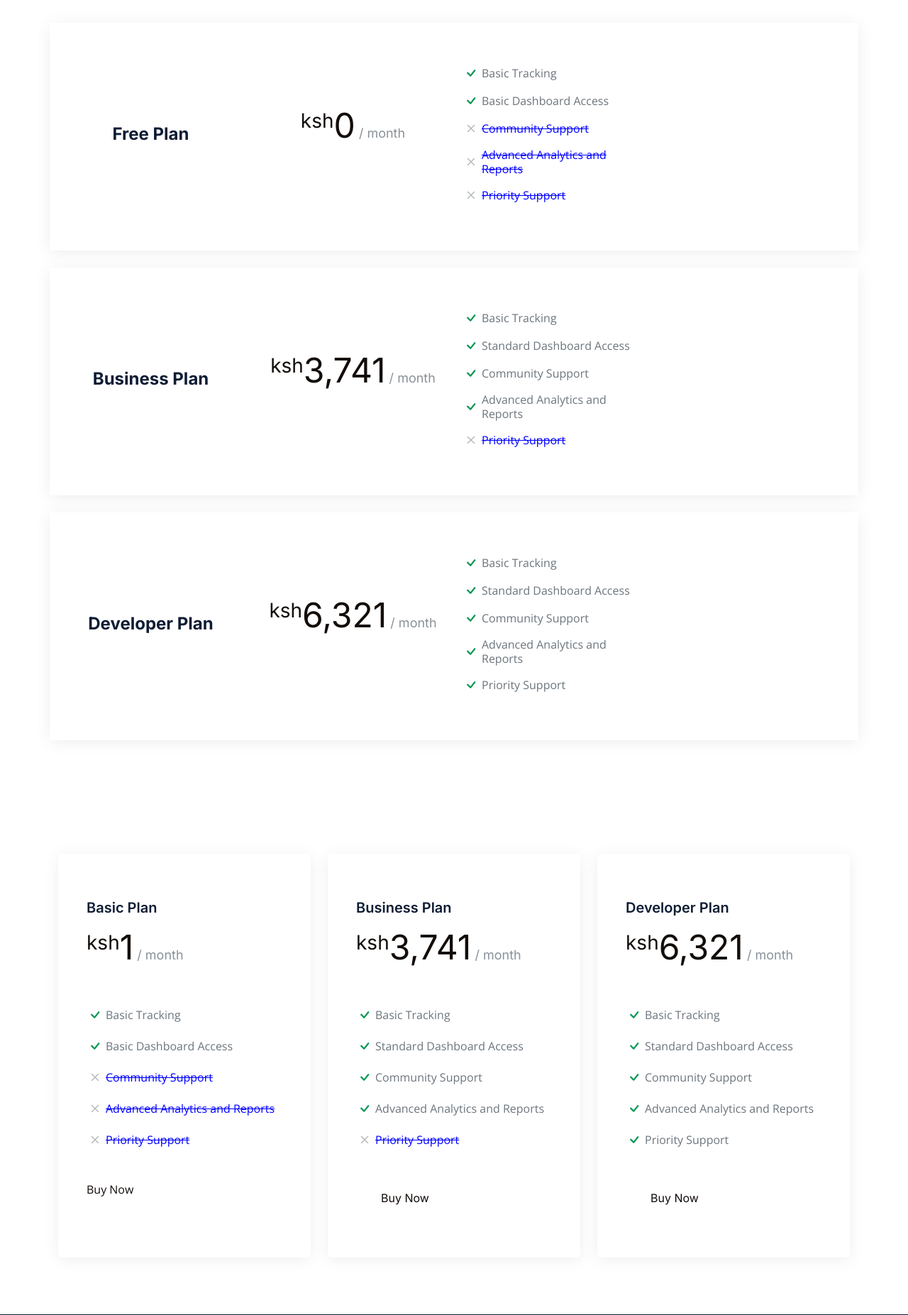
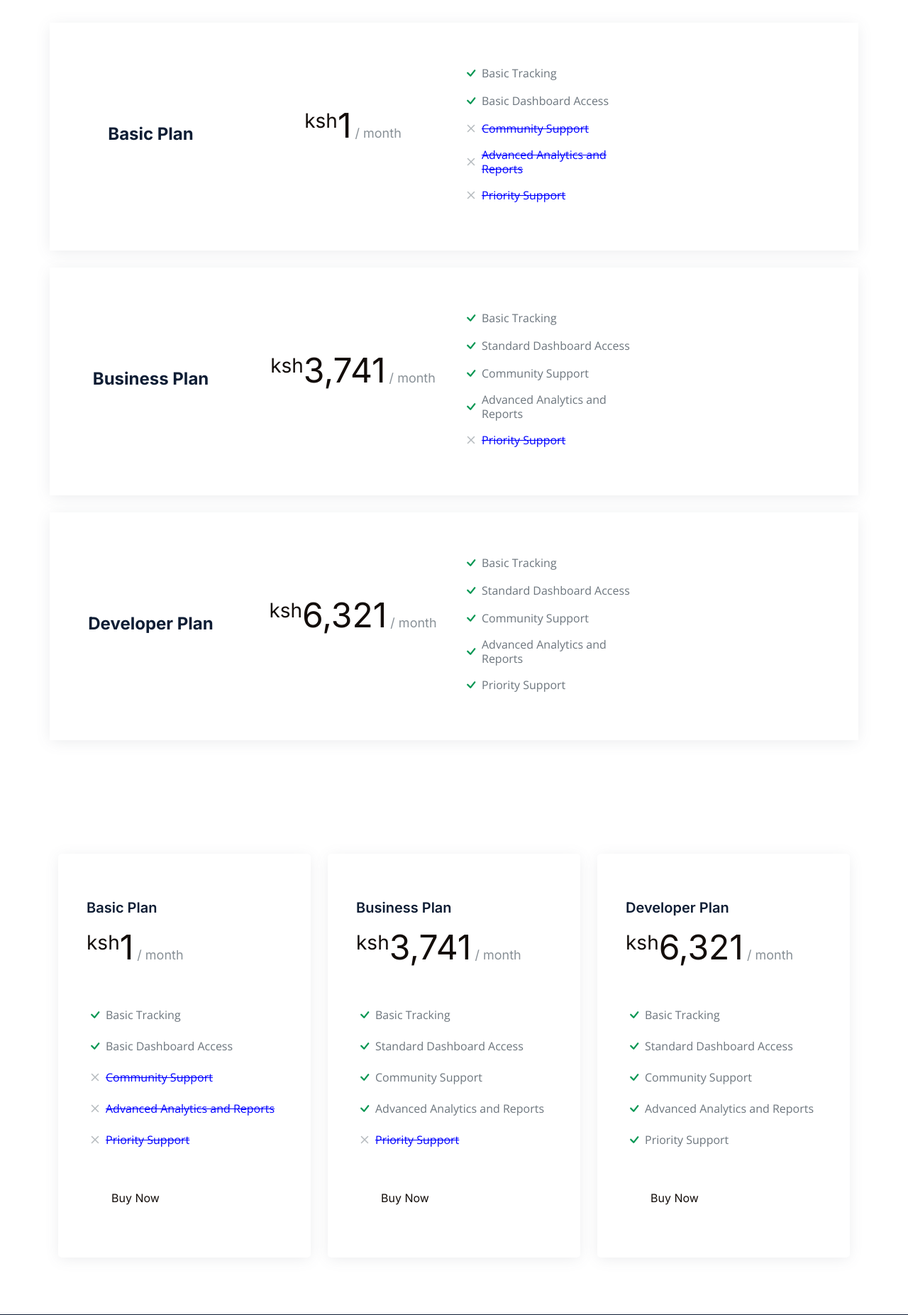
Before and after one commit to MicahNyakangoMosomi/logistics-php, a PHP site: page /pricing.php in a window 1280 px wide. Shown: the part 554-2407 px from the top of the page at 71% size. Run offline with PHP 8.4, Linux system fonts and the light colour scheme.

Commit message:
basic plan

```diff
--- a/pricing.php
+++ b/pricing.php
@@ -106,10 +106,10 @@
 
         <div class="row gy-4 pricing-item" data-aos="fade-up" data-aos-delay="100">
           <div class="col-lg-3 d-flex align-items-center justify-content-center">
-            <h3>Free Plan</h3>
+            <h3>Basic Plan</h3>
           </div>
           <div class="col-lg-3 d-flex align-items-center justify-content-center">
-            <h4><sup>ksh</sup>0<span> / month</span></h4>
+            <h4><sup>ksh</sup>1<span> / month</span></h4>
           </div>
           <div class="col-lg-3 d-flex align-items-center justify-content-center">
             <ul>
@@ -120,9 +120,7 @@
               <li class="na"><i class="bi bi-x"></i> <span>Priority Support</span></li>
             </ul>
           </div>
-          <div class="col-lg-3 d-flex align-items-center justify-content-center">
-            <div class="text-center"><a href="#" class="buy-btn">Buy Now</a></div>
-          </div>
+
         </div><!-- End Pricing Item -->
 
         <div class="row gy-4 pricing-item mt-4" data-aos="fade-up" data-aos-delay="200">
@@ -141,9 +139,7 @@
               <li class="na"><i class="bi bi-x"></i> <span>Priority Support</span></li>
             </ul>
           </div>
-          <div class="col-lg-3 d-flex align-items-center justify-content-center">
-            <div class="text-center"><a href="#" class="buy-btn">Buy Now</a></div>
-          </div>
+
         </div><!-- End Pricing Item -->
 
         <div class="row gy-4 pricing-item mt-4" data-aos="fade-up" data-aos-delay="300">
@@ -162,9 +158,7 @@
               <li><i class="bi bi-check"></i>Priority Support</li>
             </ul>
           </div>
-          <div class="col-lg-3 d-flex align-items-center justify-content-center">
-            <div class="text-center"><a href="#" class="buy-btn">Buy Now</a></div>
-          </div>
+
         </div><!-- End Pricing Item -->
 
       </div>
@@ -185,7 +179,7 @@
                       <li class="na"><i class="bi bi-x"></i> <span>Advanced Analytics and Reports</span></li>
                       <li class="na"><i class="bi bi-x"></i> <span>Priority Support</span></li>
                   </ul>
-                  </a href="javascript:void(0);" class="buy-btn" onclick="initiatePlan('Basic', 1)">Buy Now</a>
+                  <a href="javascript:void(0);" class="buy-btn" onclick="initiatePlan('basic',1)">Buy Now</a>
               </div>
           </div><!-- End Pricing Item -->
 
```
